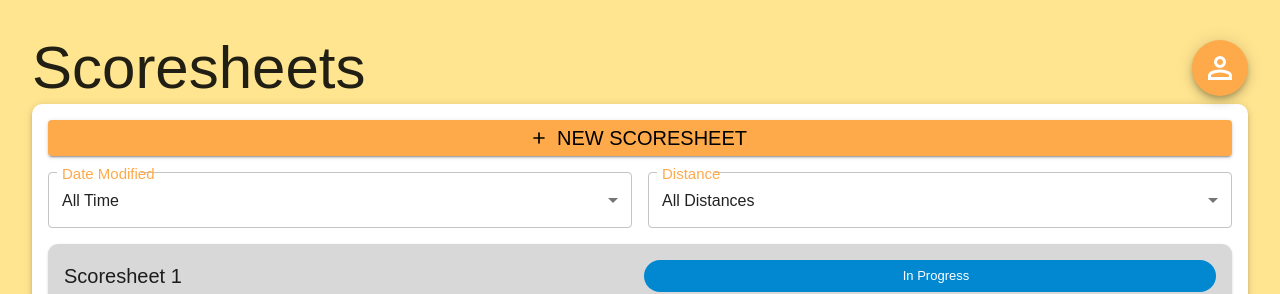
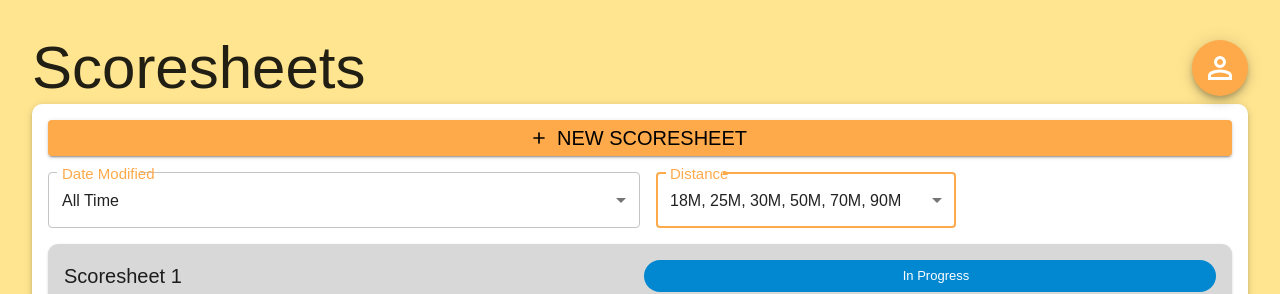
Before and after one commit to CattTAT/archery-frontend, a React (Vite) app: page /scoresheets in a window 1280 px wide. Shown: the top 294 px of the page. Built offline with nearby package versions, Linux system fonts and the light colour scheme; some icons are missing; a web font is replaced by a local one.

Commit message:
add multiple select for the scoresheet distance filter

```diff
--- a/src/pages/Scoresheets.jsx
+++ b/src/pages/Scoresheets.jsx
@@ -1,13 +1,25 @@
 import React from "react";
 import Header from "../components/Header";
 import { MenuBar } from "../components/MenuBar";
-import { Button, Card, Grid2, Paper, Stack } from "@mui/material";
+import {
+  Button,
+  Card,
+  Grid2,
+  Paper,
+  Stack,
+  Select,
+  InputLabel,
+  FormControl,
+  OutlinedInput,
+  Checkbox,
+  ListItemText,
+  MenuItem,
+  Chip,
+  TextField,
+  Typography,
+} from "@mui/material";
 import styled from "@mui/material/styles/styled";
-import Typography from "@mui/material/Typography";
-import MenuItem from "@mui/material/MenuItem";
 import { Icon } from "@iconify/react/dist/iconify.js";
-import Chip from "@mui/material/Chip";
-import TextField from "@mui/material/TextField";
 import { NavLink } from "react-router";
 
 const ScoresheetListPaper = styled(Paper)(({ theme }) => ({
@@ -28,7 +40,7 @@ const ScoresheetsFilter = styled(TextField)(({ theme }) => ({
   width: "50%",
 }));
 
-const scoresheetsDistances = ["18M", "30M", "50M", "70M"];
+const scoresheetsDistances = ["18M", "25M", "30M", "50M", "70M", "90M"];
 const scoresheets = [
   {
     id: 0,
@@ -145,7 +157,19 @@ const ScoresheetCard = ({ name, status, date, distance, lastModified }) => {
 
 const Scoresheets = () => {
   const [dateFilter, setDateFilter] = React.useState("All Time");
-  const [distanceFilter, setDistanceFilter] = React.useState("All Distances");
+  const [distanceFilter, setDistanceFilter] = React.useState([
+    ...scoresheetsDistances,
+  ]);
+
+  const handleDistanceChange = (event) => {
+    const {
+      target: { value },
+    } = event;
+    setDistanceFilter(
+      // On autofill we get a stringified value.
+      typeof value === "string" ? value.split(",") : value
+    );
+  };
 
   return (
     <>
@@ -179,21 +203,33 @@ const Scoresheets = () => {
             <MenuItem value={"All Time"}>All Time</MenuItem>
           </ScoresheetsFilter>
 
-          <ScoresheetsFilter
-            select
+          <FormControl sx={{ m: 1, width: 300 }}>
+            <InputLabel
+              id="multiple-checkbox-label"
+              sx={{ fontSize: 20, color: "primary.main" }}
+            >
+              Distance
+            </InputLabel>
+            <Select
+              labelId="multiple-checkbox-label"
+              id="multiple-checkbox"
+              multiple
               value={distanceFilter}
-            onChange={(e) => setDistanceFilter(e.target.value)}
-            label="Distance"
+              onChange={handleDistanceChange}
+              input={<OutlinedInput label="Distance" />}
+              renderValue={(selected) => selected.sort().join(", ")}
+              autoFocus
             >
               {scoresheetsDistances.map((distance) => (
                 <MenuItem key={distance} value={distance}>
-                {distance}
+                  <Checkbox checked={distanceFilter.indexOf(distance) > -1} />
+                  <ListItemText primary={distance} />
                 </MenuItem>
               ))}
-            <MenuItem value={"All Distances"}>All Distances</MenuItem>
-          </ScoresheetsFilter>
+            </Select>
+          </FormControl>
         </Stack>
-
+        {/* filter implement in backend */}
         {scoresheets.map((scoresheet) => (
           <ScoresheetCard
             key={scoresheet.id}
```
Lines whose indentation alone changed are shown as unchanged.
